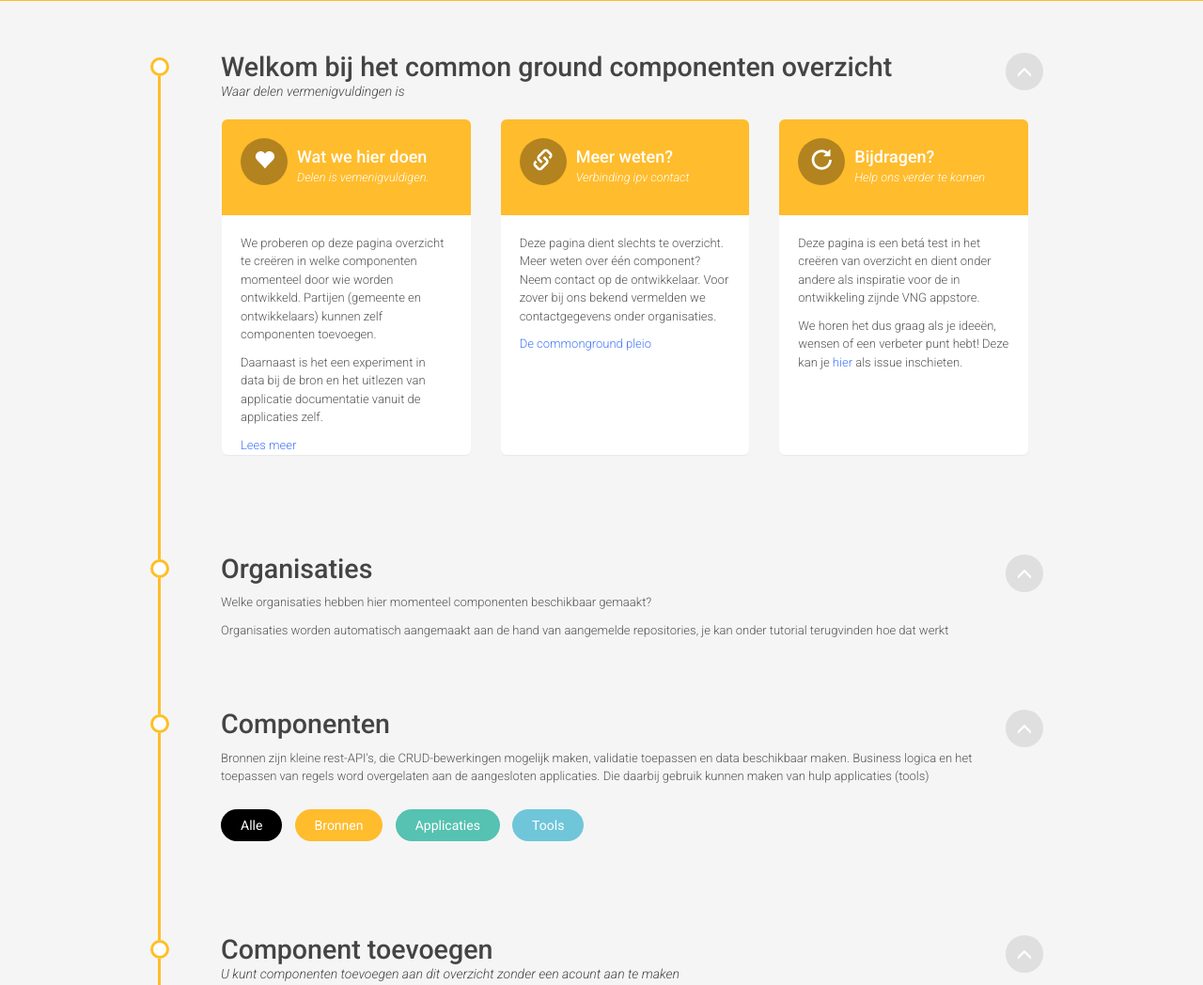
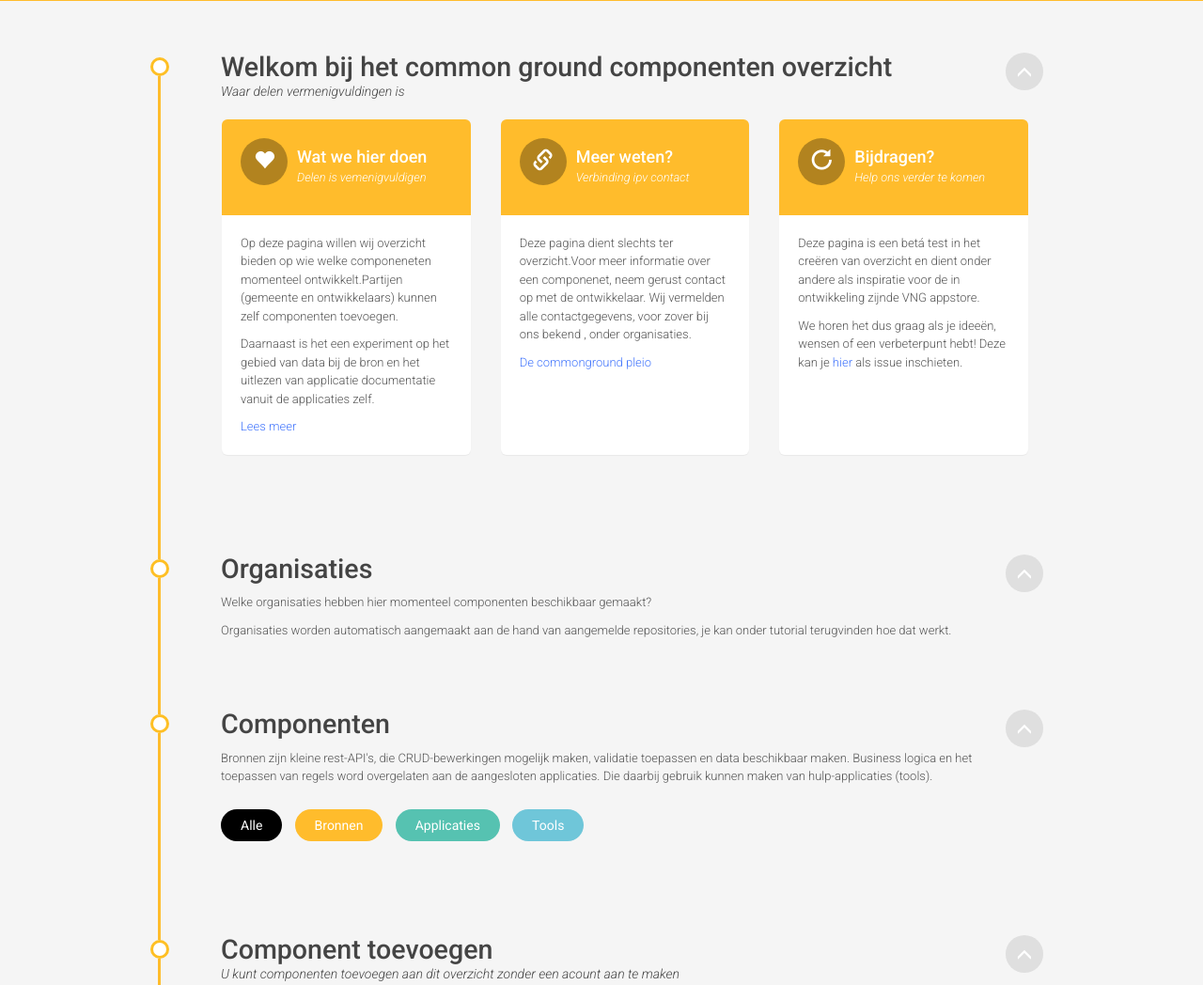
Before and after one commit to gemeenteshertogenbosch/commongroundapplicatie, a Symfony app: template templates/home/main.html.twig in a window 1280 px wide. Shown: the part 399-1447 px from the top of the page at 94% size. Run offline with Twig, Linux system fonts and the light colour scheme; the template is opened without the code that fills it, so the values that code supplies are empty; some libraries are stand-ins or nearby versions.

Commit message:
Update main.html.twig

```diff
--- a/templates/home/main.html.twig
+++ b/templates/home/main.html.twig
@@ -24,13 +24,13 @@
                       <div class="panel-icon"><span class="glyphicon glyphicon-heart"></span></div>
                       <div class="panel-title">
                         <h4>Wat we hier doen</h4>
-                        <p>Delen is vemenigvuldigen.</p>
+                        <p>Delen is vemenigvuldigen</p>
                       </div>
                     </div>
                     <div class="panel-body">
-                      <p>We proberen op deze pagina overzicht te cre&euml;ren in welke componenten momenteel door wie worden ontwikkeld. Partijen (gemeente en ontwikkelaars) kunnen zelf componenten toevoegen.</p>
+                      <p>Op deze pagina willen wij overzicht bieden op wie welke componeneten momenteel ontwikkelt.Partijen (gemeente en ontwikkelaars) kunnen zelf componenten toevoegen.</p>
 
-					  <p>Daarnaast is het een experiment in data bij de bron en het uitlezen van applicatie documentatie vanuit de applicaties zelf.  </p>
+					  <p>Daarnaast is het een experiment op het gebied van data bij de bron en het uitlezen van applicatie documentatie vanuit de applicaties zelf.  </p>
                       <p><a href="https://vng.nl/samen-organiseren/common-ground">Lees meer</a></p>
                     </div>
                   </div>
@@ -44,7 +44,7 @@
                       </div>
                     </div>
                     <div class="panel-body">
-                      <p>Deze pagina dient slechts te overzicht. Meer weten over &eacute;&eacute;n component? Neem contact op de ontwikkelaar. Voor zover bij ons bekend vermelden we contactgegevens onder organisaties.</p>
+                      <p>Deze pagina dient slechts ter overzicht.Voor meer informatie over een componenet, neem gerust contact op met de ontwikkelaar. Wij vermelden alle contactgegevens, voor zover bij ons bekend , onder organisaties.</p>
                       <p><a href="https://commonground.nl/">De commonground pleio</a></p>
                     </div>
                   </div>
@@ -58,7 +58,7 @@
                     </div>
                     <div class="panel-body">
                       <p>Deze pagina is een bet&aacute; test in het cre&euml;ren van overzicht en dient onder andere als inspiratie voor de in ontwikkeling zijnde VNG appstore. </p>
-					  <p>We horen het dus graag als je idee&euml;n, wensen of een verbeter punt hebt! Deze kan je <a href="https://github.com/ConductionNL/love-common-ground/issues/new/choose" target="_blanck">hier</a> als issue inschieten.</p>
+					  <p>We horen het dus graag als je idee&euml;n, wensen of een verbeterpunt hebt! Deze kan je <a href="https://github.com/ConductionNL/love-common-ground/issues/new/choose" target="_blanck">hier</a> als issue inschieten.</p>
 
                     </div>
                   </div>
@@ -81,7 +81,7 @@
                 <div class="row">
                   <div class="col-sm-12">
                     <p>Welke organisaties hebben hier momenteel componenten beschikbaar gemaakt?</p>
-                    <p>Organisaties worden automatisch aangemaakt aan de hand van aangemelde repositories, je kan onder tutorial terugvinden hoe dat werkt</p>
+                    <p>Organisaties worden automatisch aangemaakt aan de hand van aangemelde repositories, je kan onder tutorial terugvinden hoe dat werkt.</p>
                   	<!--
                     <p>Uw organisatie hier? <a href="javascript:void(0);" onclick="scrollToAnchor('login')">meld</a> jezelf aan zodat je organisaties kan aanmaken</p>
                     -->
@@ -109,7 +109,7 @@
                 <h1>Componenten</h1>
                 <div class="row">
                   <div class="col-sm-12">
-                    <p>Bronnen zijn kleine rest-API's, die CRUD-bewerkingen mogelijk maken, validatie toepassen en data beschikbaar maken. Business logica en het toepassen van regels word overgelaten aan de aangesloten applicaties. Die daarbij gebruik kunnen maken van hulp applicaties (tools)</p>
+                    <p>Bronnen zijn kleine rest-API's, die CRUD-bewerkingen mogelijk maken, validatie toepassen en data beschikbaar maken. Business logica en het toepassen van regels word overgelaten aan de aangesloten applicaties. Die daarbij gebruik kunnen maken van hulp-applicaties (tools).</p>
 
                   </div>
 
```
